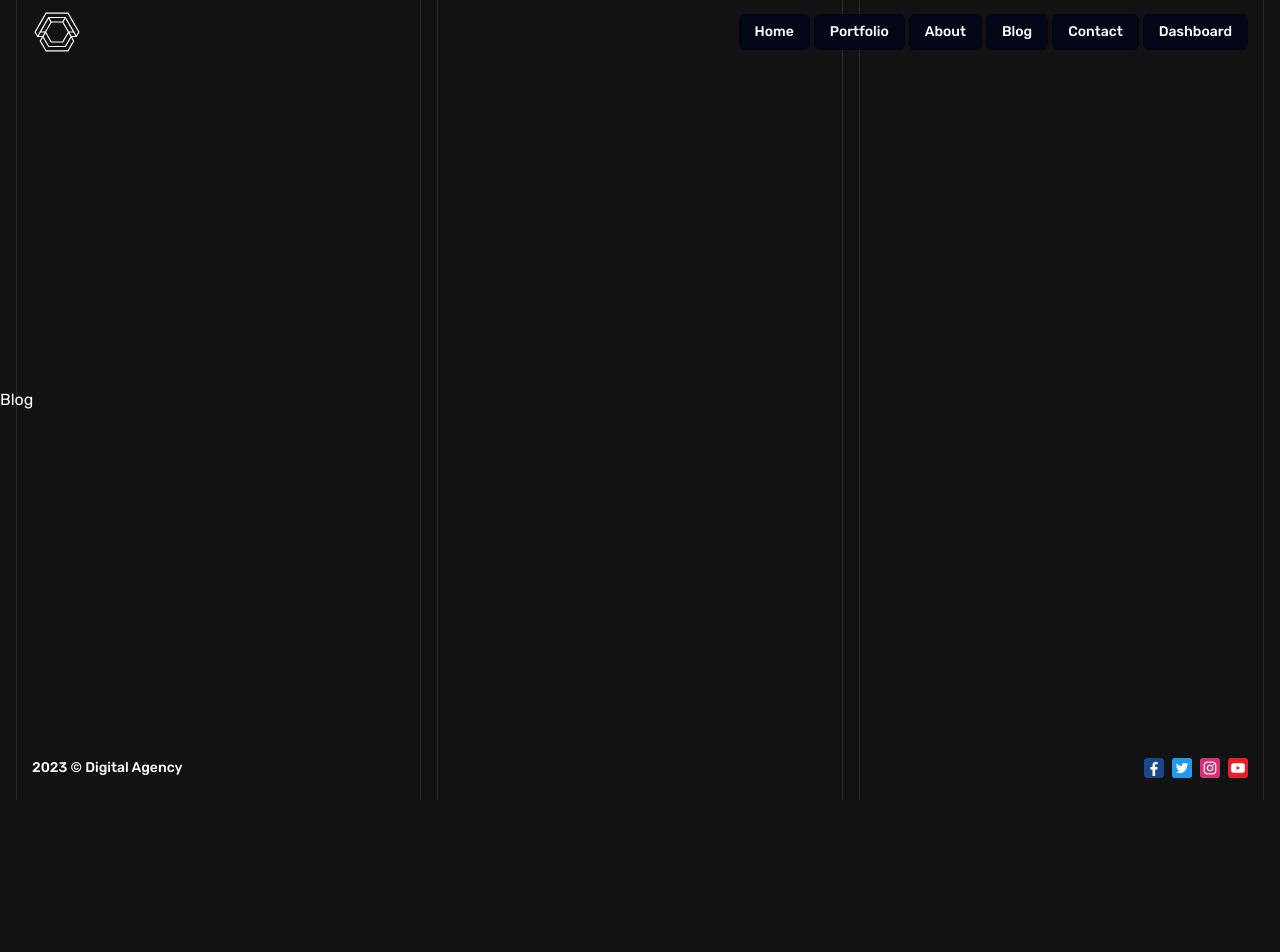
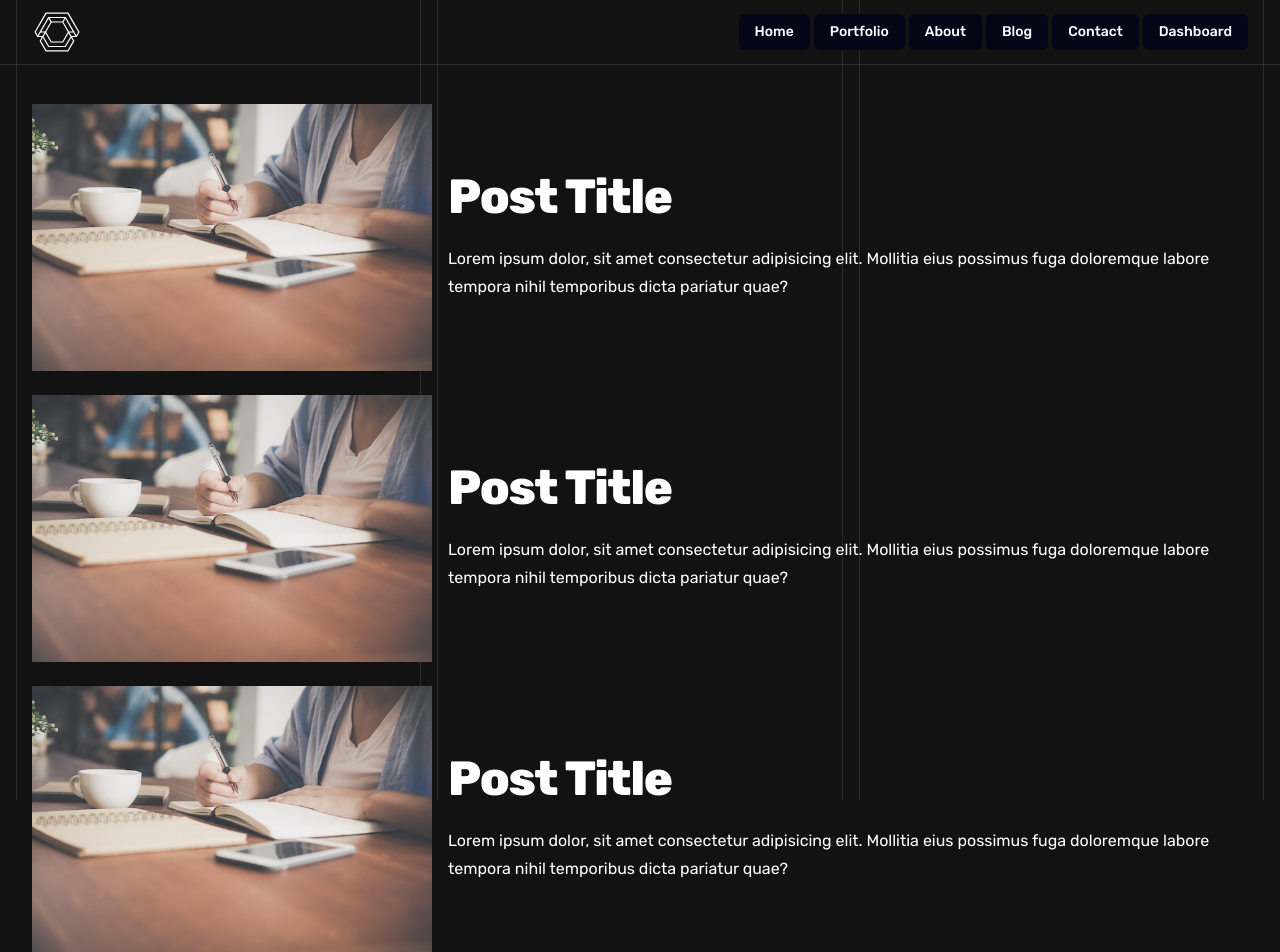
Before and after one commit to rbertzg/digital-agency, a Next.js app: page /blog in a window 1280 px wide. Shown: the top 952 px of the page. Before the commit the page ends 800 px from the top, so only its background shows below. Built offline with nearby package versions, Linux system fonts and the light colour scheme.

Commit message:
feat: add blog and post pages

```diff
--- a/app/blog/[post]/page.tsx
+++ b/app/blog/[post]/page.tsx
@@ -1,5 +1,50 @@
+import { H1, Paragraph } from '@/components/typography/typography'
+import { Avatar, AvatarFallback, AvatarImage } from '@/components/ui/avatar'
+import Image from 'next/image'
+
 const BlogPost = () => {
-  return <div>BlogPost</div>
+  return (
+    <article className="container">
+      <header className="flex gap-12">
+        <div className="flex flex-1 flex-col justify-between">
+          <H1>Post Title</H1>
+          <Paragraph className="text-gray-500">
+            Lorem ipsum dolor sit, amet consectetur adipisicing elit.
+            Consequatur necessitatibus ipsa porro, dignissimos soluta iste
+            beatae facere? Eos, ratione nobis!
+          </Paragraph>
+          <div className="flex items-center gap-2">
+            <Avatar>
+              <AvatarImage
+                src="/img/post.jpg"
+                alt="author avatar"
+              />
+              <AvatarFallback>JD</AvatarFallback>
+            </Avatar>
+            <span>John Doe</span>
+          </div>
+        </div>
+        <div className="relative h-[300px] flex-1">
+          <Image
+            src="/img/post.jpg"
+            alt="post image"
+            fill
+            className="object-cover"
+          />
+        </div>
+      </header>
+      <div className="mt-12">
+        <Paragraph className="text-justify text-gray-500">
+          Lorem ipsum dolor sit amet consectetur adipisicing elit. Non natus,
+          nisi dolore dolor quam ratione inventore architecto minima at eveniet,
+          magni perferendis qui odit expedita nobis animi perspiciatis
+          dignissimos repellendus cum? Pariatur cumque asperiores, officia eaque
+          fuga soluta, minima debitis unde suscipit molestias eos? Expedita
+          commodi molestias quibusdam nobis! Eos.
+        </Paragraph>
+      </div>
+    </article>
+  )
 }
 
 export default BlogPost
--- a/app/blog/page.tsx
+++ b/app/blog/page.tsx
@@ -1,5 +1,75 @@
+import ContainerWithHorizontalBorders from '@/components/container-with-horizontal-borders/container-with-horizontal-borders'
+import { H1, Paragraph } from '@/components/typography/typography'
+import Image from 'next/image'
+import Link from 'next/link'
+
 const Blog = () => {
-  return <div>Blog</div>
+  return (
+    <ContainerWithHorizontalBorders>
+      <div className="container space-y-6">
+        <Link
+          href="/blog/postId"
+          className="flex items-center gap-4"
+        >
+          <Image
+            src="/img/post.jpg"
+            alt=""
+            width={400}
+            height={250}
+            className="shrink-0 object-cover"
+          />
+          <div>
+            <H1>Post Title</H1>
+            <Paragraph>
+              Lorem ipsum dolor, sit amet consectetur adipisicing elit. Mollitia
+              eius possimus fuga doloremque labore tempora nihil temporibus
+              dicta pariatur quae?
+            </Paragraph>
+          </div>
+        </Link>
+        <Link
+          href="/blog/postId"
+          className="flex items-center gap-4"
+        >
+          <Image
+            src="/img/post.jpg"
+            alt=""
+            width={400}
+            height={250}
+            className="shrink-0 object-cover"
+          />
+          <div>
+            <H1>Post Title</H1>
+            <Paragraph>
+              Lorem ipsum dolor, sit amet consectetur adipisicing elit. Mollitia
+              eius possimus fuga doloremque labore tempora nihil temporibus
+              dicta pariatur quae?
+            </Paragraph>
+          </div>
+        </Link>
+        <Link
+          href="/blog/postId"
+          className="flex items-center gap-4"
+        >
+          <Image
+            src="/img/post.jpg"
+            alt=""
+            width={400}
+            height={250}
+            className="shrink-0 object-cover"
+          />
+          <div>
+            <H1>Post Title</H1>
+            <Paragraph>
+              Lorem ipsum dolor, sit amet consectetur adipisicing elit. Mollitia
+              eius possimus fuga doloremque labore tempora nihil temporibus
+              dicta pariatur quae?
+            </Paragraph>
+          </div>
+        </Link>
+      </div>
+    </ContainerWithHorizontalBorders>
+  )
 }
 
 export default Blog
--- /dev/null
+++ b/components/ui/avatar.tsx
@@ -0,0 +1,50 @@
+"use client"
+
+import * as React from "react"
+import * as AvatarPrimitive from "@radix-ui/react-avatar"
+
+import { cn } from "@/lib/utils"
+
+const Avatar = React.forwardRef<
+  React.ElementRef<typeof AvatarPrimitive.Root>,
+  React.ComponentPropsWithoutRef<typeof AvatarPrimitive.Root>
+>(({ className, ...props }, ref) => (
+  <AvatarPrimitive.Root
+    ref={ref}
+    className={cn(
+      "relative flex h-10 w-10 shrink-0 overflow-hidden rounded-full",
+      className
+    )}
+    {...props}
+  />
+))
+Avatar.displayName = AvatarPrimitive.Root.displayName
+
+const AvatarImage = React.forwardRef<
+  React.ElementRef<typeof AvatarPrimitive.Image>,
+  React.ComponentPropsWithoutRef<typeof AvatarPrimitive.Image>
+>(({ className, ...props }, ref) => (
+  <AvatarPrimitive.Image
+    ref={ref}
+    className={cn("aspect-square h-full w-full", className)}
+    {...props}
+  />
+))
+AvatarImage.displayName = AvatarPrimitive.Image.displayName
+
+const AvatarFallback = React.forwardRef<
+  React.ElementRef<typeof AvatarPrimitive.Fallback>,
+  React.ComponentPropsWithoutRef<typeof AvatarPrimitive.Fallback>
+>(({ className, ...props }, ref) => (
+  <AvatarPrimitive.Fallback
+    ref={ref}
+    className={cn(
+      "flex h-full w-full items-center justify-center rounded-full bg-slate-100 dark:bg-slate-800",
+      className
+    )}
+    {...props}
+  />
+))
+AvatarFallback.displayName = AvatarPrimitive.Fallback.displayName
+
+export { Avatar, AvatarImage, AvatarFallback }
--- a/package.json
+++ b/package.json
@@ -10,6 +10,7 @@
   },
   "dependencies": {
     "@hookform/resolvers": "^3.2.0",
+    "@radix-ui/react-avatar": "^1.0.3",
     "@radix-ui/react-icons": "^1.3.0",
     "@radix-ui/react-label": "^2.0.2",
     "@radix-ui/react-navigation-menu": "^1.1.3",
```
Also changed, not shown: public/img/post.jpg (added), 1 other file (tests, documents, lock files or other folders).
